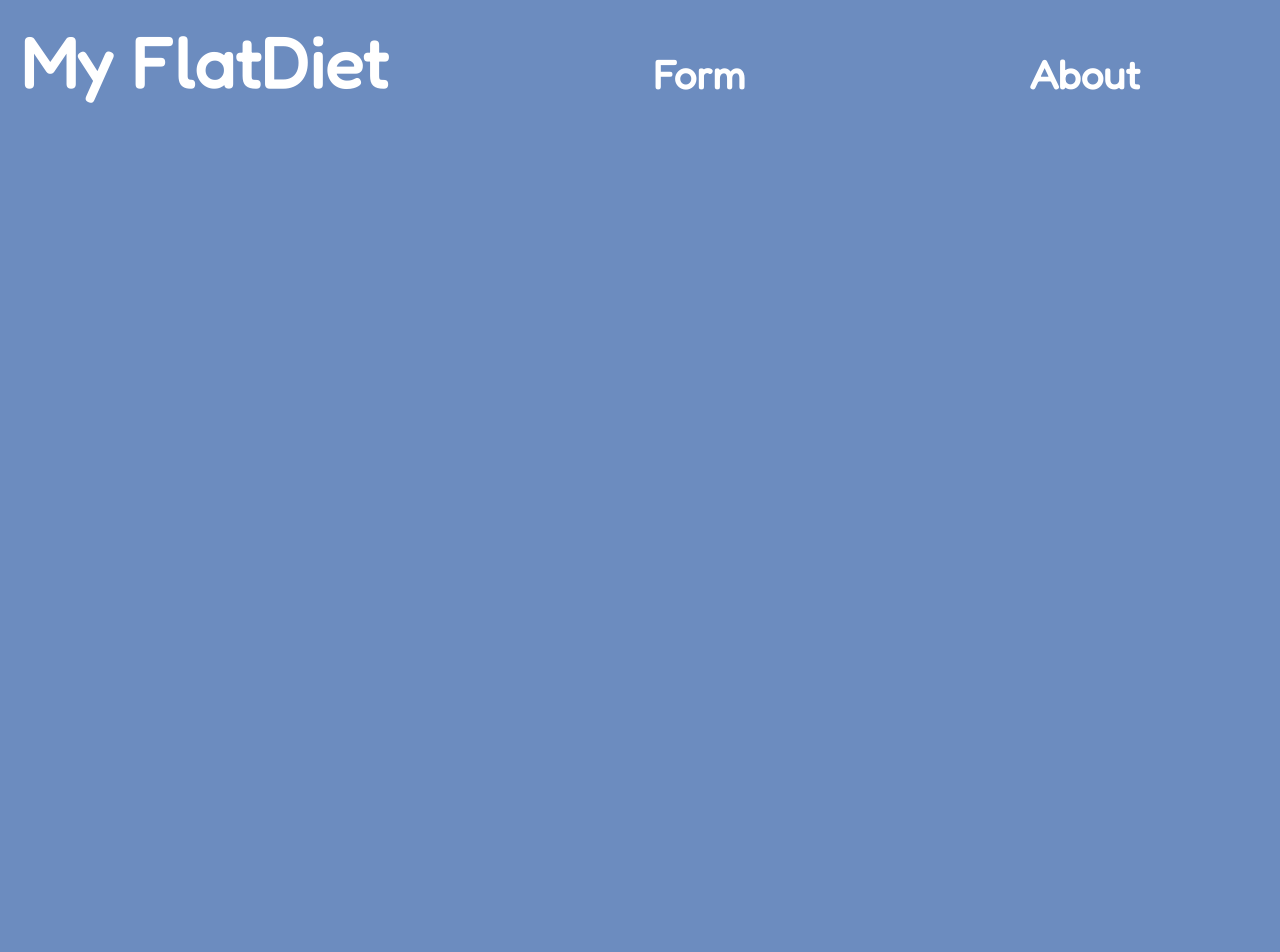
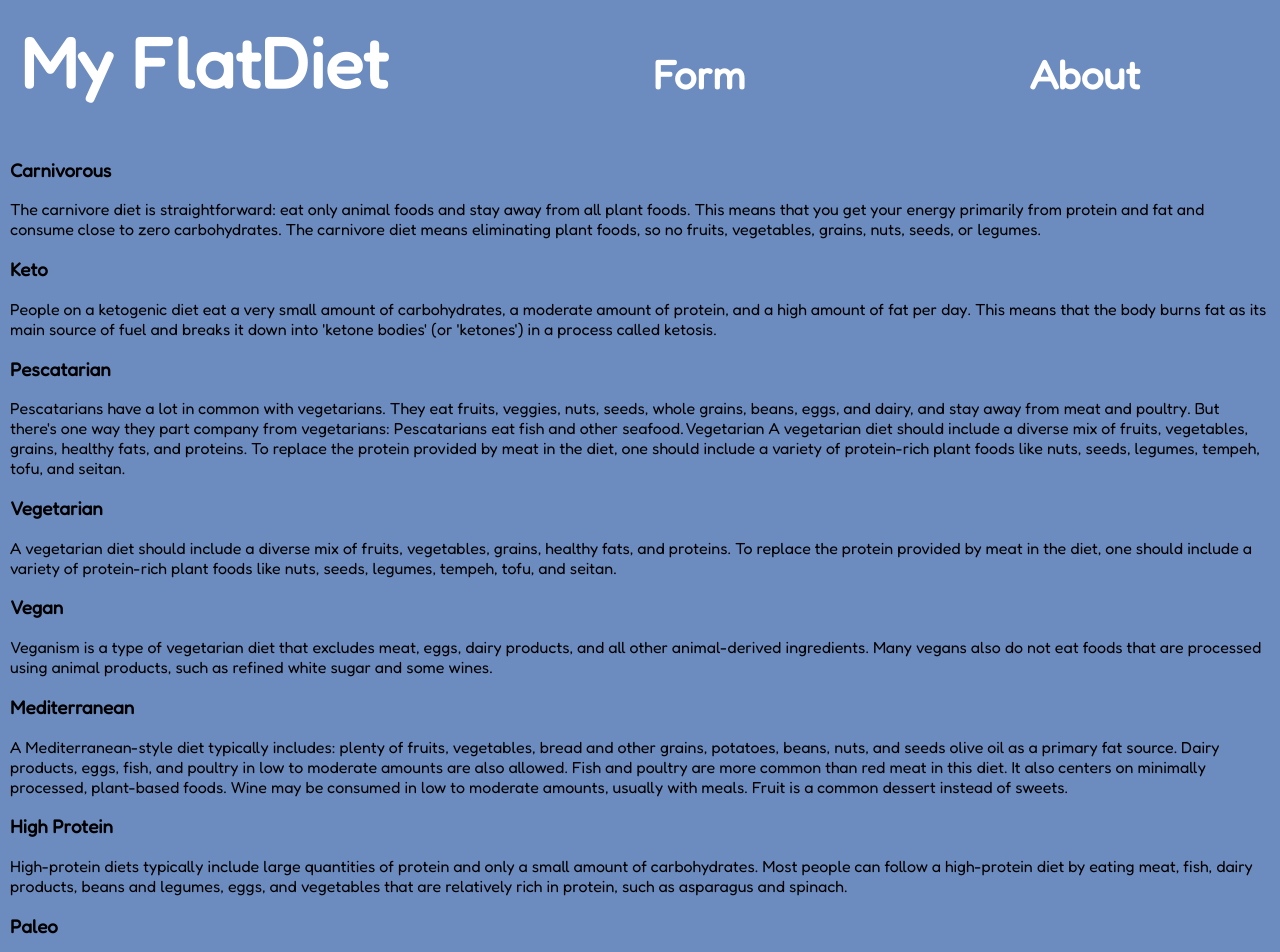
Before and after one commit to rashah1998/Phase-3-Project-Frontend, a React (Create React App) app: page /about in a window 1280 px wide. Shown: the top 952 px of the page. Before the commit the page ends 800 px from the top, so only its background shows below. Built offline with nearby package versions, Linux system fonts and the light colour scheme; no server answers.

Commit message:
formatted about page

```diff
--- a/src/Components/About.js
+++ b/src/Components/About.js
@@ -1,43 +1,38 @@
 
 
 function About() {
+    return(
+        <div>
+            <h3 className="about-headers">Carnivorous</h3>
+            <p className="about-body">The carnivore diet is straightforward: eat only animal foods and stay away from all plant foods. This means that you get your energy primarily from protein and fat and consume close to zero carbohydrates. The carnivore diet means eliminating plant foods, so no fruits, vegetables, grains, nuts, seeds, or legumes.</p>
 
-<h2>
-   <div>
-    Carnivorous
-The carnivore diet is straightforward: eat only animal foods and stay away from all plant foods. This means that you get your energy primarily from protein and fat and consume close to zero carbohydrates. The carnivore diet means eliminating plant foods, so no fruits, vegetables, grains, nuts, seeds, or legumes.
+            <h3 className="about-headers">Keto</h3>
+            <p className="about-body">People on a ketogenic diet eat a very small amount of carbohydrates, a moderate amount of protein, and a high amount of fat per day. This means that the body burns fat as its main source of fuel and breaks it down into 'ketone bodies' (or 'ketones') in a process called ketosis.</p>
 
-    Keto
-People on a ketogenic diet eat a very small amount of carbohydrates, a moderate amount of protein, and a high amount of fat per day. This means that the body burns fat as its main source of fuel and breaks it down into ‘ketone bodies’ (or ‘ ketones ’) in a process called ketosis.
+            <h3 className="about-headers">Pescatarian</h3>
+            <p className="about-body">Pescatarians have a lot in common with vegetarians. They eat fruits, veggies, nuts, seeds, whole grains, beans, eggs, and dairy, and stay away from meat and poultry. But there's one way they part company from vegetarians: Pescatarians eat fish and other seafood.
+            Vegetarian
+            A vegetarian diet should include a diverse mix of fruits, vegetables, grains, healthy fats, and proteins. To replace the protein provided by meat in the diet, one should include a variety of protein-rich plant foods like nuts, seeds, legumes, tempeh, tofu, and seitan.</p>
 
-    Pescatarian
-Pescatarians have a lot in common with vegetarians. They eat fruits, veggies, nuts, seeds, whole grains, beans, eggs, and dairy, and stay away from meat and poultry. But there's one way they part company from vegetarians: Pescatarians eat fish and other seafood.
-Vegetarian
-A vegetarian diet should include a diverse mix of fruits, vegetables, grains, healthy fats, and proteins. To replace the protein provided by meat in the diet, one should include a variety of protein-rich plant foods like nuts, seeds, legumes, tempeh, tofu, and seitan.
+            <h3 className="about-headers">Vegetarian</h3>
+            <p className="about-body">A vegetarian diet should include a diverse mix of fruits, vegetables, grains, healthy fats, and proteins. To replace the protein provided by meat in the diet, one should include a variety of protein-rich plant foods like nuts, seeds, legumes, tempeh, tofu, and seitan.</p>
 
 
-    Vegan
-Veganism is a type of vegetarian diet that excludes meat, eggs, dairy products, and all other animal-derived ingredients. Many vegans also do not eat foods that are processed using animal products, such as refined white sugar and some wines.
+            <h3 className="about-headers">Vegan</h3>
+            <p className="about-body">Veganism is a type of vegetarian diet that excludes meat, eggs, dairy products, and all other animal-derived ingredients. Many vegans also do not eat foods that are processed using animal products, such as refined white sugar and some wines.</p>
 
-    Mediterranean
-A Mediterranean-style diet typically includes:
-plenty of fruits, vegetables, bread and other grains, potatoes,
-beans, nuts, and seeds olive oil as a primary fat source.
-and dairy products, eggs, fish, and poultry in low to moderate amounts.
+            <h3 className="about-headers">Mediterranean</h3>
+            <p className="about-body">A Mediterranean-style diet typically includes: plenty of fruits, vegetables, bread and other grains, potatoes, beans, nuts, and seeds olive oil as a primary fat source.
+            Dairy products, eggs, fish, and poultry in low to moderate amounts are also allowed. Fish and poultry are more common than red meat in this diet. It also centers on minimally processed, plant-based foods. Wine may be consumed in low to moderate amounts, usually with meals. Fruit is a common dessert instead of sweets.</p>
 
-Fish and poultry are more common than red meat in this diet. It also centers on minimally processed, plant-based foods. Wine may be consumed in low to moderate amounts, usually with meals. Fruit is a common dessert instead of sweets.
-
-High Protein
-High-protein diets typically include large quantities of protein and only a small amount of carbohydrates. Most people can follow a high-protein diet by eating meat, fish, dairy products, beans and legumes, eggs, and vegetables that are relatively rich in protein, such as asparagus and spinach.
+            <h3 className="about-headers">High Protein</h3>
+            <p className="about-body">High-protein diets typically include large quantities of protein and only a small amount of carbohydrates. Most people can follow a high-protein diet by eating meat, fish, dairy products, beans and legumes, eggs, and vegetables that are relatively rich in protein, such as asparagus and spinach.</p>
 
 
-Paleo
-A paleo diet typically includes lean meats, fish, fruits, vegetables, nuts, and seeds — foods that in the past could be obtained by hunting and gathering. A paleo diet limits foods that became common when farming emerged about 10,000 years ago. These foods include dairy products, legumes, and grains.
-    </div>
-</h2>
-
-
-    return null;
+            <h3 className="about-headers">Paleo</h3>
+            <p className="about-body">A paleo diet typically includes lean meats, fish, fruits, vegetables, nuts, and seeds — foods that in the past could be obtained by hunting and gathering. A paleo diet limits foods that became common when farming emerged about 10,000 years ago. These foods include dairy products, legumes, and grains.</p>
+        </div>
+    )
 }
 
 export default About;
```
